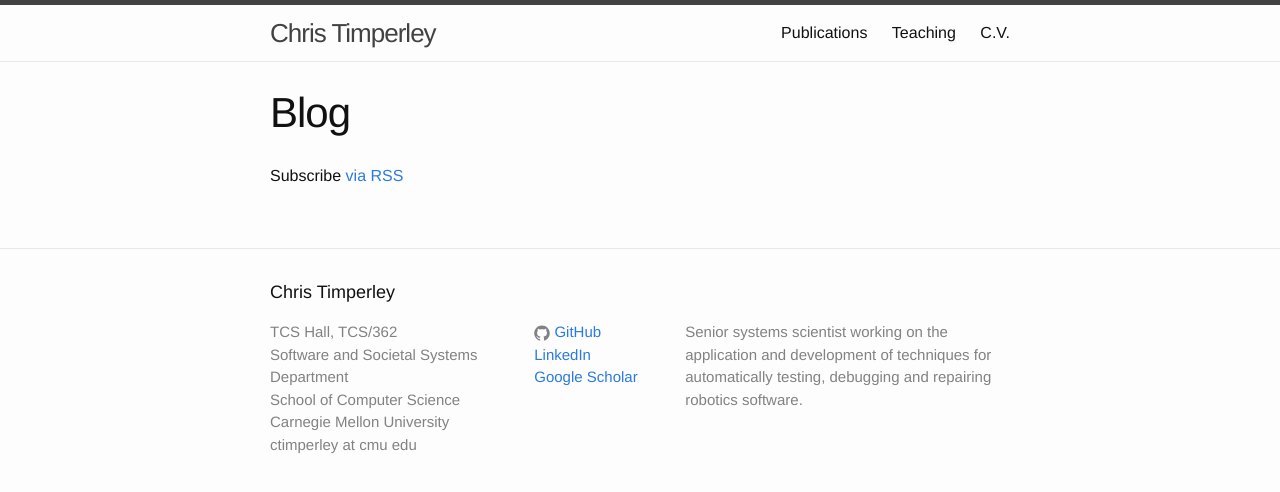
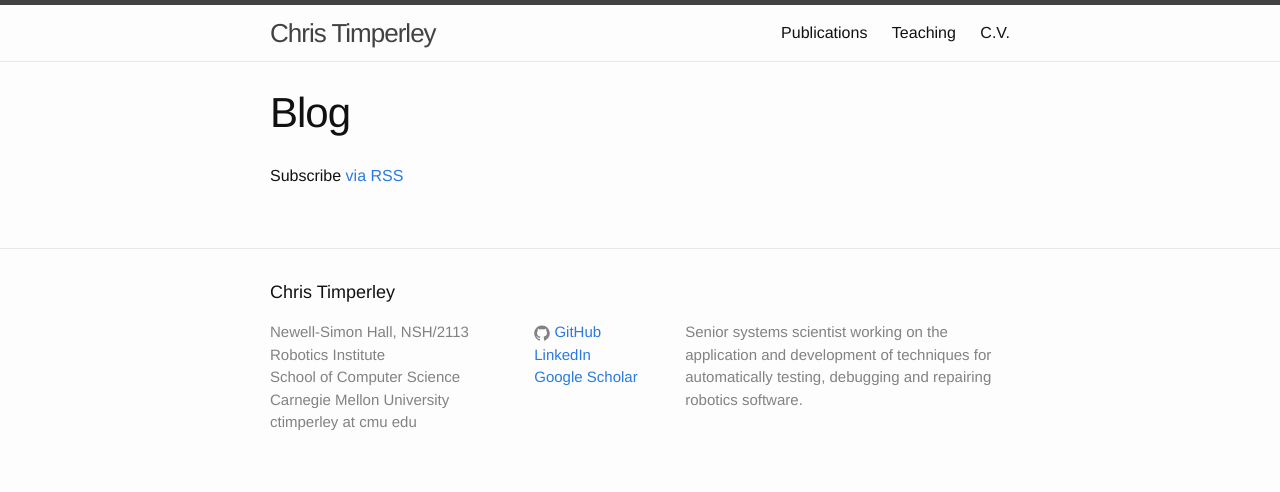
Before and after one commit to ChrisTimperley/ChrisTimperley.github.io, a Jekyll site: the page built from blog.html, in a window 1280 px wide. Shown: the top 492 px of the page. Built offline with Jekyll 4.4.1, drawn with Linux system fonts in a browser that asks for light colours; nearby versions of some CDN libraries.

Commit message:
updated affiliation

```diff
--- a/_includes/footer.html
+++ b/_includes/footer.html
@@ -7,8 +7,8 @@
     <div class="footer-col-wrapper">
       <div class="footer-col  footer-col-1">
         <ul class="contact-list">
-          <li>TCS Hall, TCS/362</li>
-          <li>Software and Societal Systems Department</li>
+          <li>Newell-Simon Hall, NSH/2113</li>
+          <li>Robotics Institute</li>
           <li>School of Computer Science</li>
           <li>Carnegie Mellon University</li>
           <li>ctimperley at cmu edu</li>
--- a/index.html
+++ b/index.html
@@ -5,7 +5,7 @@ layout: default
   <div style="margin-bottom: 10px; display: inline-block; position: relative">
     <image src="/images/profile.jpg" style="margin-left: 32px; width:160px; float: right"/>
     <p align="justify">I research, teach, and build software as Senior Systems Faculty in the
-    <a href="https://s3d.cmu.edu">Software and Societal Systems Department</a> and the <a href="https://www.nrec.ri.cmu.edu">National Robotics Engineering Center</a> within the <a href="https://www.cmu.edu/scs">School of Computer Science</a> at
+    <a href="https://ri.cmu.edu">Robotics Institute</a> and the <a href="https://www.nrec.ri.cmu.edu">National Robotics Engineering Center</a> within the <a href="https://www.cmu.edu/scs">School of Computer Science</a> at
     <a href="https://www.cmu.edu">Carnegie Mellon University</a>.
     My research interests lie at the intersection of software engineering, robotics, and program analysis, with a focus on developing and evaluating new languages, tools, and techniques for building, testing, and debugging robotics software.
     </p>
```
